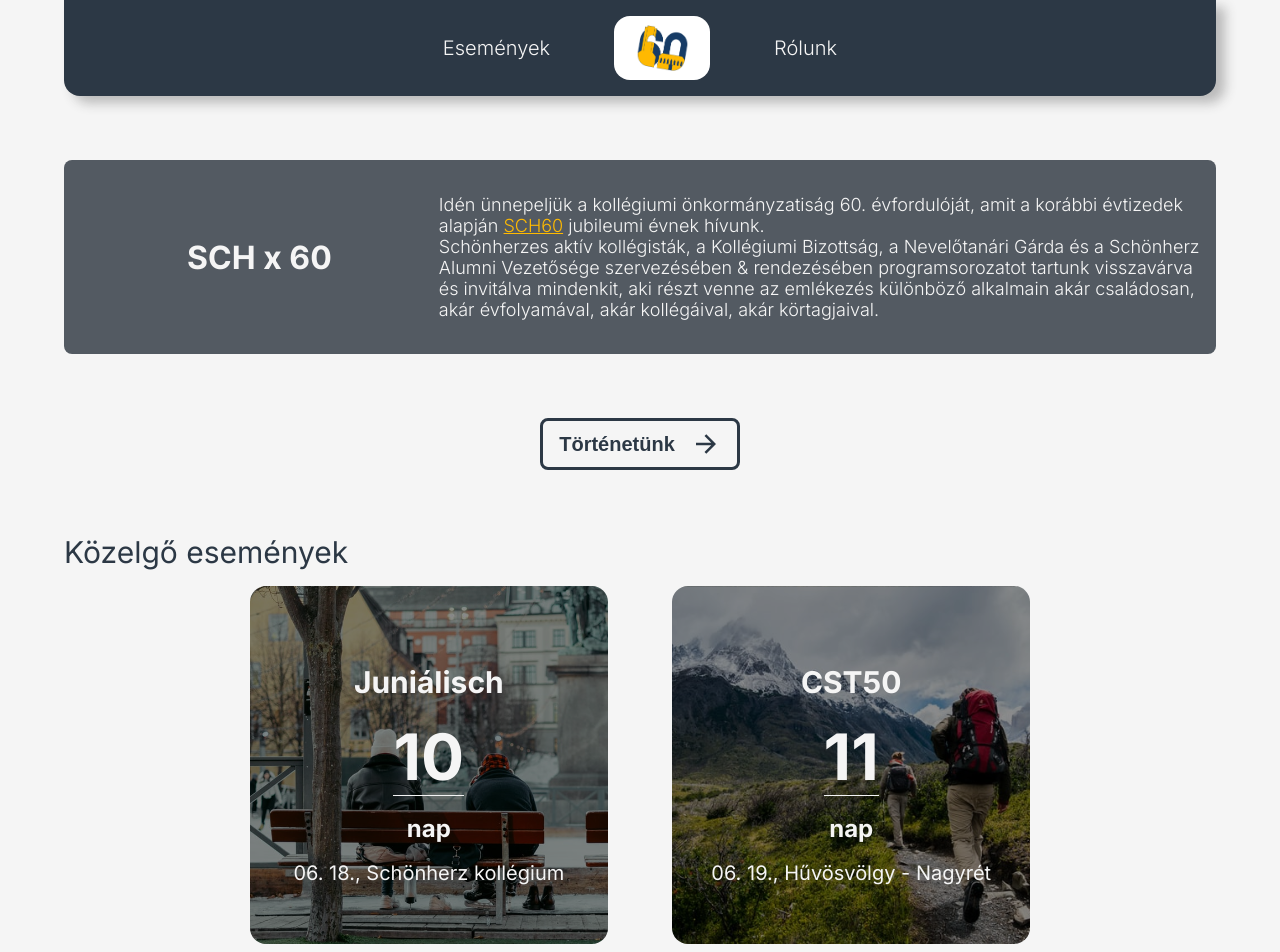
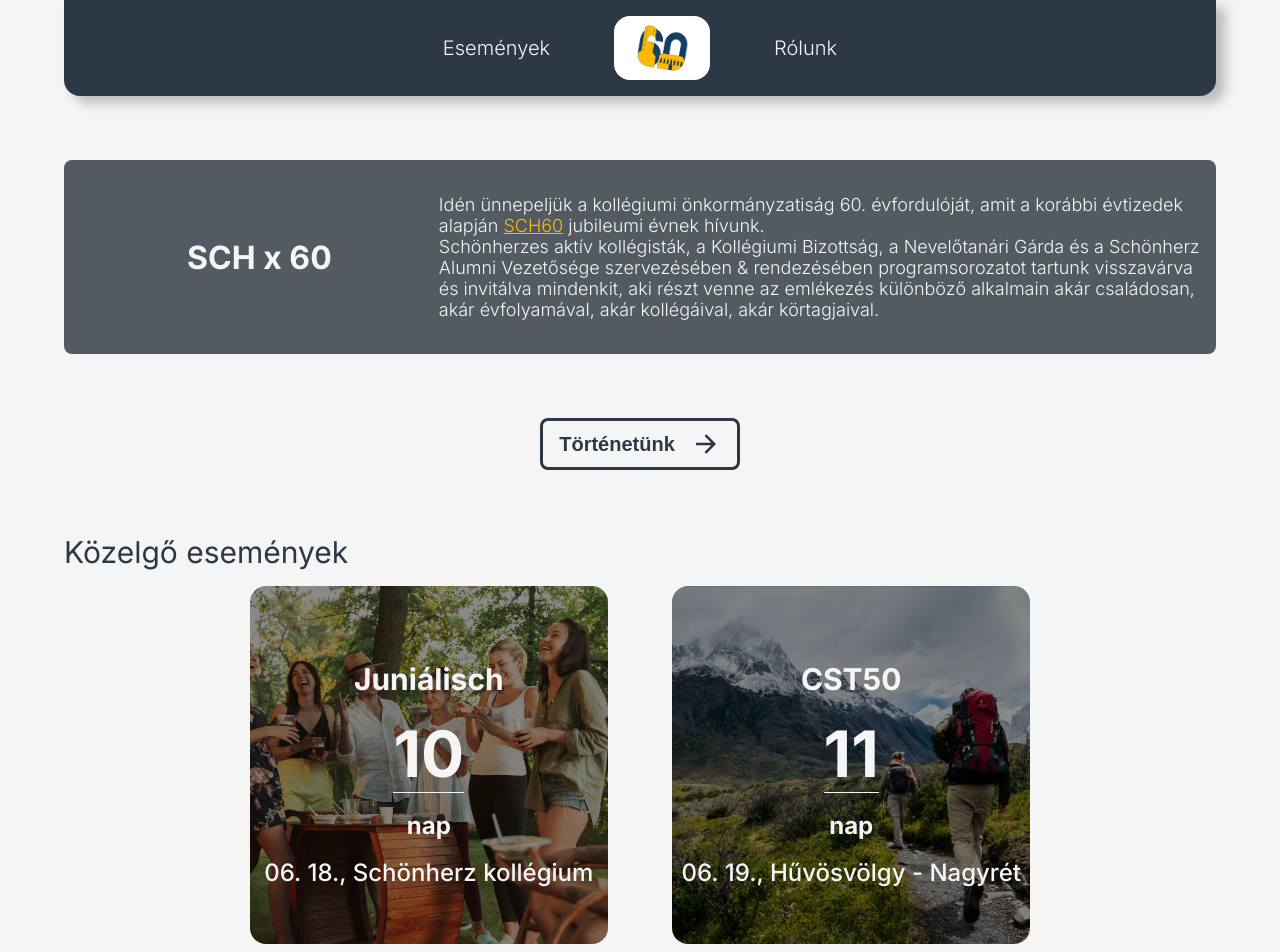
Before and after one commit to kir-dev/sch60, a React (Create React App) app: page / in a window 1280 px wide. Shown: the top 952 px of the page. Built offline with nearby package versions, Linux system fonts and the light colour scheme; the HTML template or start-up script is replaced by a standard one; a web font is replaced by a local one.

Commit message:
change img and larger text on events on main page

```diff
--- a/src/components/elements/Tile.tsx
+++ b/src/components/elements/Tile.tsx
@@ -66,9 +66,13 @@ const DayLabel = styled.p`
 
 const EventLocation = styled.p`
   margin: 5% 0 0 0;
+  font-weight: 500;
   font-size: ${fontSize.lg};
   @media (min-width: ${breakpoints.lg}) {
     font-size: ${fontSize["xl"]};
+  }
+  @media (min-width: ${breakpoints.xl}) {
+    font-size: ${fontSize["2xl"]};
   }
 `;
 
```
Also changed, not shown: public/img/events/bench_stock.jpg.
